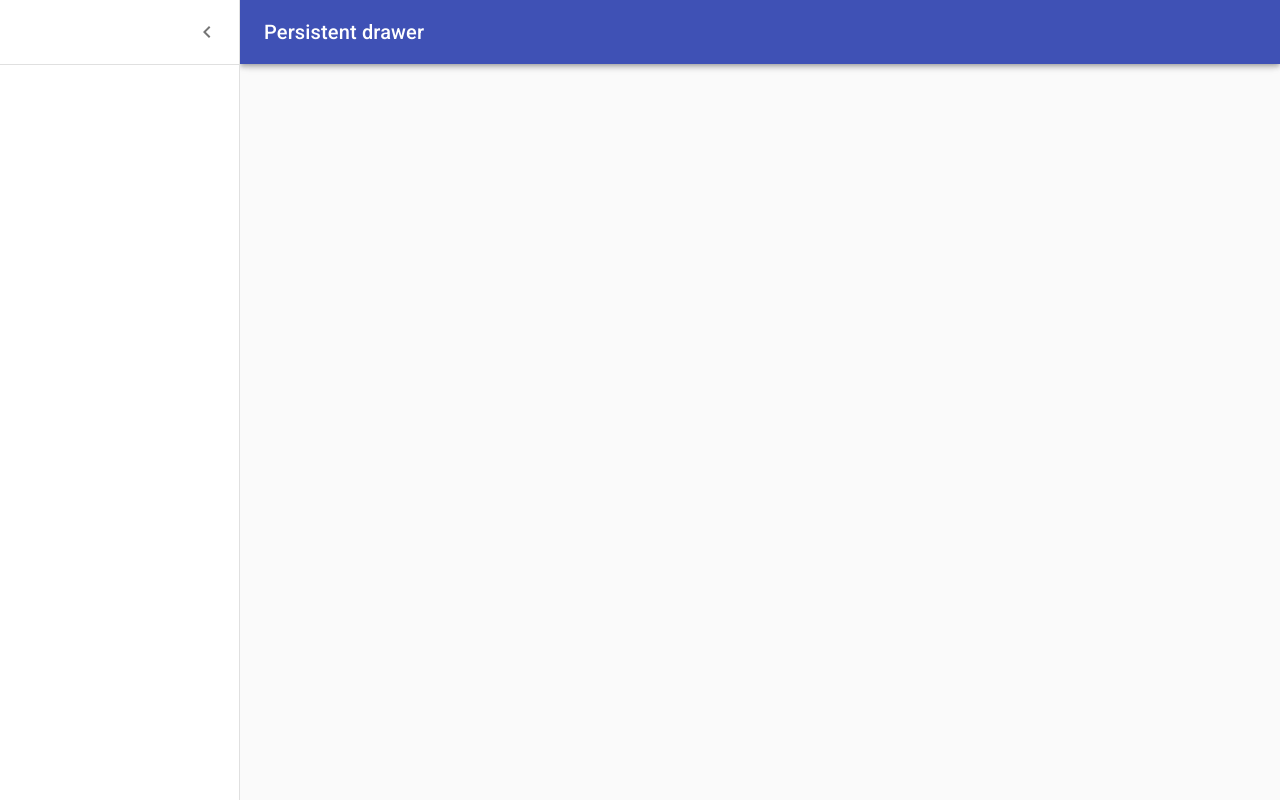
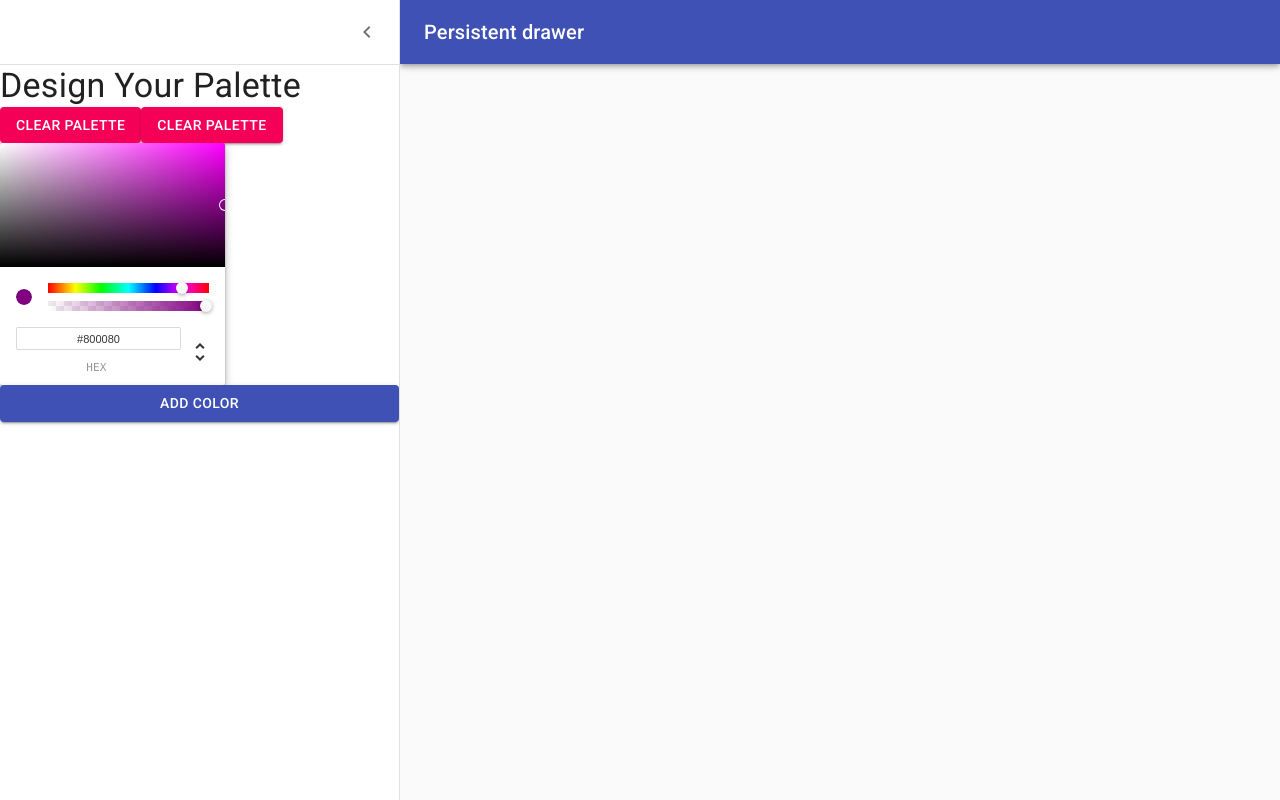
Before and after one commit to shaynemeyer/color-app, a React (Create React App) app: page /palette/new in a window 1280 px wide. Both pictures are taken after a click on the button "open drawer". Built offline with nearby package versions, Linux system fonts and the light colour scheme.

Commit message:
Add ChromePicker and Buttons to drawer

```diff
--- a/package.json
+++ b/package.json
@@ -12,6 +12,7 @@
     "chroma-js": "^2.1.0",
     "rc-slider": "^8.7.1",
     "react": "^16.12.0",
+    "react-color": "^2.17.3",
     "react-copy-to-clipboard": "^5.0.2",
     "react-dom": "^16.12.0",
     "react-router-dom": "^5.1.2",
--- a/src/NewPaletteForm.js
+++ b/src/NewPaletteForm.js
@@ -5,20 +5,16 @@
 import AppBar from '@material-ui/core/AppBar';
 import Toolbar from '@material-ui/core/Toolbar';
 import CssBaseline from '@material-ui/core/CssBaseline';
-import List from '@material-ui/core/List';
 import Typography from '@material-ui/core/Typography';
 import Divider from '@material-ui/core/Divider';
 import IconButton from '@material-ui/core/IconButton';
 import MenuIcon from '@material-ui/icons/Menu';
 import ChevronLeftIcon from '@material-ui/icons/ChevronLeft';
-import ChevronRightIcon from '@material-ui/icons/ChevronRight';
-import ListItem from '@material-ui/core/ListItem';
-import ListItemIcon from '@material-ui/core/ListItemIcon';
-import ListItemText from '@material-ui/core/ListItemText';
-import InboxIcon from '@material-ui/icons/MoveToInbox';
-import MailIcon from '@material-ui/icons/Mail';
+import Button from '@material-ui/core/Button';
 
-const drawerWidth = 240;
+import { ChromePicker } from 'react-color';
+
+const drawerWidth = 400;
 
 const useStyles = makeStyles(theme => ({
   root: {
@@ -124,14 +120,28 @@
       >
         <div className={classes.drawerHeader}>
           <IconButton onClick={handleDrawerClose}>
-            {theme.direction === 'ltr' ? (
-              <ChevronLeftIcon />
-            ) : (
-              <ChevronRightIcon />
-            )}
+            <ChevronLeftIcon />
           </IconButton>
         </div>
         <Divider />
+        <Typography variant='h4'>Design Your Palette</Typography>
+        <div>
+          <Button variant='contained' color='secondary'>
+            Clear Palette
+          </Button>
+          <Button variant='contained' color='secondary'>
+            Clear Palette
+          </Button>
+        </div>
+
+        <ChromePicker
+          color='purple'
+          onChangeComplete={newColor => console.log(newColor)}
+        />
+
+        <Button variant='contained' color='primary'>
+          Add Color
+        </Button>
       </Drawer>
       <main
         className={clsx(classes.content, {
```
Also changed, not shown: 1 other file (tests, documents, lock files or other folders).
